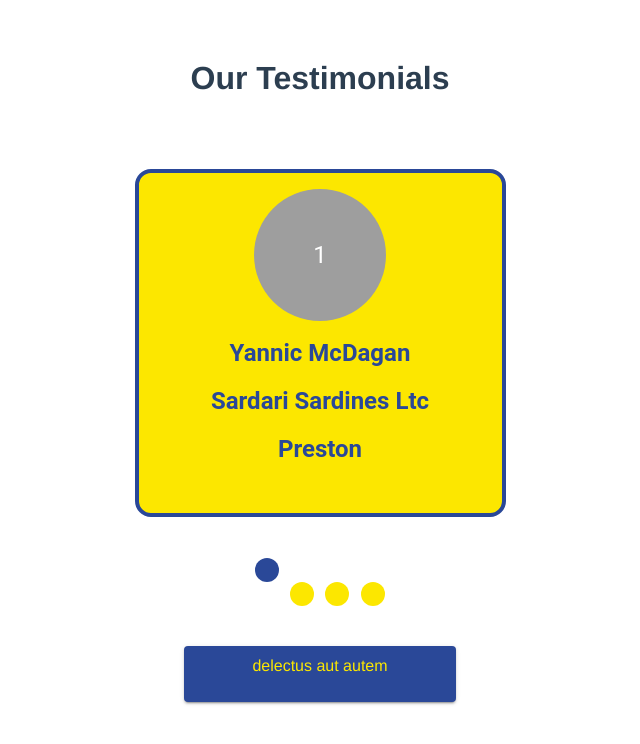
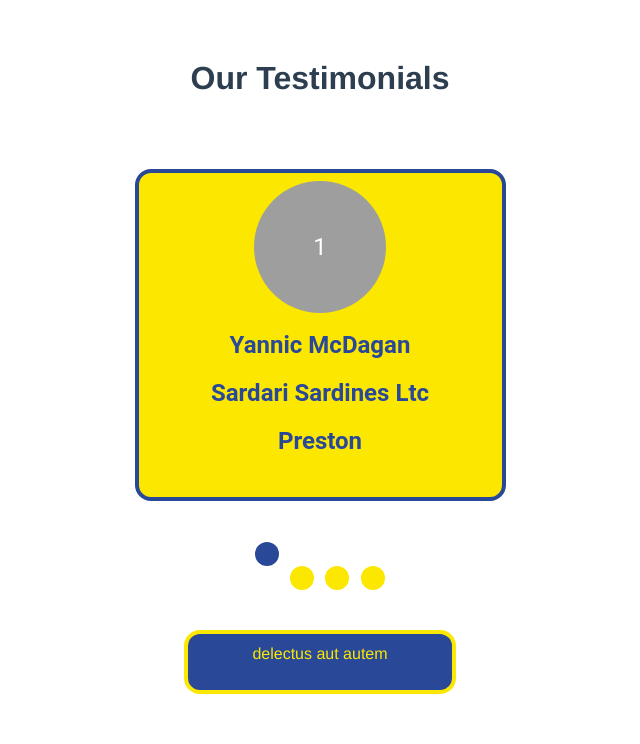
Before and after one commit to aingc/tihasTestimonial, a Vue app: page / in a window 1280 px wide. Shown: the top 744 px of the page, without its empty margins (320-960 px from the left). Built offline with nearby package versions, Linux system fonts and the light colour scheme.

Commit message:
Figured out styling for components that doesn't interfere with vuetify class css

```diff
--- a/src/components/Testimonial.vue
+++ b/src/components/Testimonial.vue
@@ -13,19 +13,18 @@
                     <!--
                       v-card needs to have same background color as child alert because
                       there are small gaps in the inner border radii where there is no color
+                      - provided through css with #outerTestimonialCard
 
                       alert is needed so the parent v-card can have a border as the child alert
                       cannot have a border without this workaround
+                      - provided through css with #innerTestimonialCard
                     -->
                     <v-card
-                      class="mx-lg-auto pa-0 rounded-xl"
+                      class="mx-lg-auto pa-2 rounded-xl"
                       outlined
-                      style="border-color: #2A4898; border-width: 4px; background-color: #FCE700;"
+                      id="testimonialCard"
                     >
-                      <v-alert
-                        class="mb-0"
-                        style="background-color: #FCE700;"
-                      >
+
                         <div></div>
                         <v-avatar color="grey" size="132">
                           <span class="white--text headline">{{testimonialList[currentTestimonial].id}}</span>
@@ -35,7 +34,7 @@
                           <p class="cardText">{{testimonialList[currentTestimonial].company}}</p>
                           <p class="cardText">{{testimonialList[currentTestimonial].location}}</p>
                         </v-card-text>
-                      </v-alert>
+
                     </v-card>
                   </v-sheet>
                 </v-expand-transition>
@@ -73,10 +72,13 @@
                   v-if="currentTestimonial != null"
                 >
                   <v-card
-                    class="mx-lg-auto pa-2"
-                    style="background:#2A4898"
+                    class="mx-lg-auto pa-2 rounded-xl"
+                    outlined
+                    id="testimonialInfo"
                   >
-                    <p class="pText">{{testimonialList[currentTestimonial].info}}</p>
+
+                      <p class="pText">{{testimonialList[currentTestimonial].info}}</p>
+
                   </v-card>
                 </v-sheet>
               </v-col>
@@ -111,4 +113,14 @@ export default {
   .cardText {
     color: #2A4898;
   }
+  #testimonialCard {
+    border-color: #2A4898;
+    border-width: 4px;
+    background-color: #FCE700;
+  }
+  #testimonialInfo {
+    border-color: #FCE700;
+    border-width: 4px;
+    background-color: #2A4898;
+  }
 </style>
```
